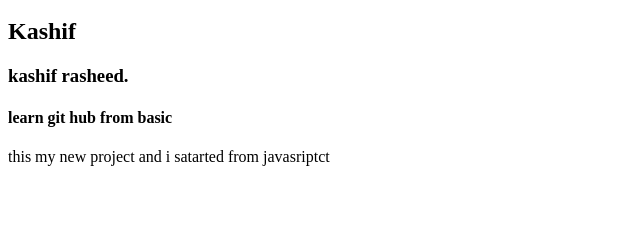
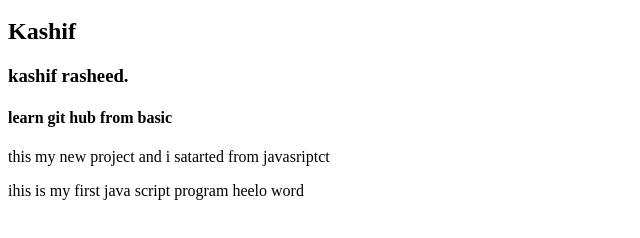
Before and after one commit to Kashifainii/javascipt-course, a plain HTML site: page index.html in a window 1280 px wide. Shown: the part 48-286 px from the top of the page, without its empty margins (0-640 px from the left). Drawn offline with Linux system fonts and the light colour scheme.

Commit message:
add line in indexhtml

```diff
--- a/index.html
+++ b/index.html
@@ -25,6 +25,12 @@
             </p>
         </div>
     </div>
+   <div>
+       <p>
+           ihis is my first java script program heelo word
+
+       </p>
+    </div>
 </body>
 
 </html>
```
